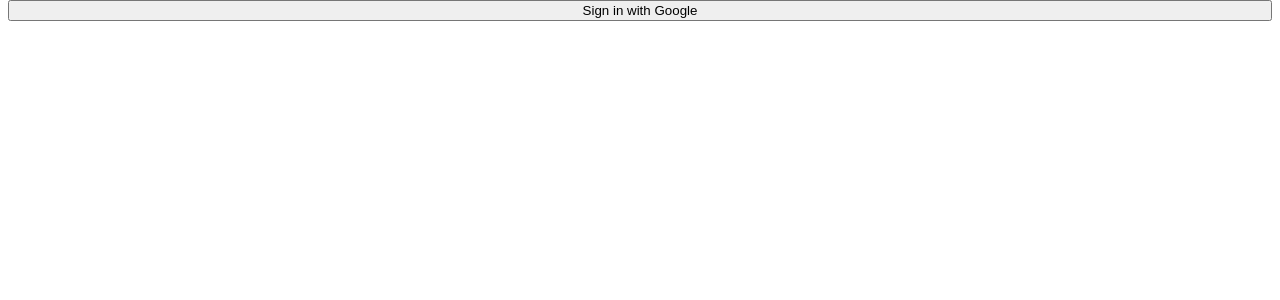
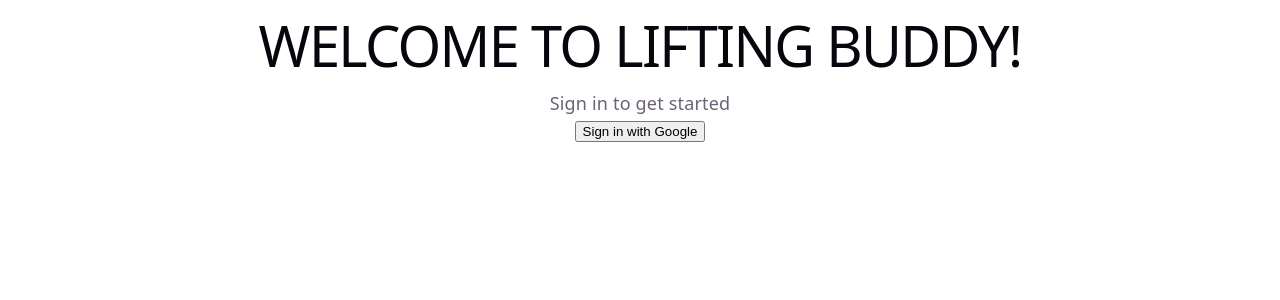
Before and after one commit to jtsag/lifting-buddy-web, a React (Vite) app: page /tagEdit/1 in a window 1280 px wide. Shown: the top 300 px of the page. Built offline with nearby package versions, Linux system fonts and the light colour scheme; no server answers.

Commit message:
Change login screen display

```diff
--- a/src/screens/LoginScreen.tsx
+++ b/src/screens/LoginScreen.tsx
@@ -7,7 +7,13 @@
 const LoginScreen : React.FC<LoginProps> = ({
 
 }) => {
-    return <button onClick={login}>Sign in with Google</button>;
+    return (
+        <div>
+            <h1>WELCOME TO LIFTING BUDDY!</h1>
+            <p>Sign in to get started</p>
+            <button onClick={login}>Sign in with Google</button>
+        </div>
+    )
 }
 
 export default LoginScreen
```
